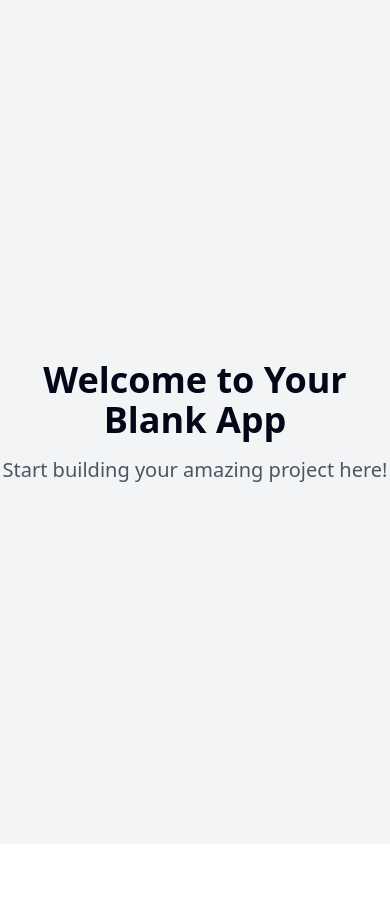
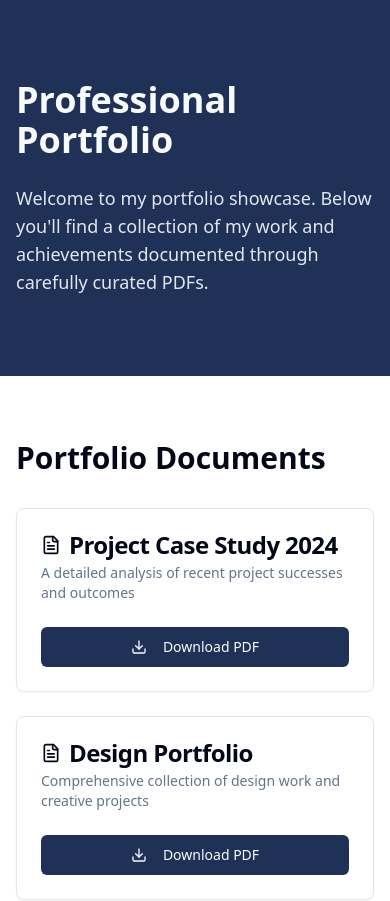
Before and after one commit to diegooabreu/pdf-folio-display, a React (Vite) app: page / in a window 390 px wide. Shown: the top 901 px of the page. Before the commit the page ends 844 px from the top, so only its background shows below. Built offline with nearby package versions, Linux system fonts and the light colour scheme.

Commit message:
Add portfolio website
Implement a website to display a portfolio of PDFs.

```diff
--- /dev/null
+++ b/src/components/Hero.tsx
@@ -0,0 +1,18 @@
+
+import React from 'react';
+
+const Hero = () => {
+  return (
+    <div className="py-20 bg-primary text-primary-foreground">
+      <div className="container mx-auto px-4">
+        <h1 className="text-4xl md:text-6xl font-bold mb-6">Professional Portfolio</h1>
+        <p className="text-lg md:text-xl max-w-2xl opacity-90">
+          Welcome to my portfolio showcase. Below you'll find a collection of my work
+          and achievements documented through carefully curated PDFs.
+        </p>
+      </div>
+    </div>
+  );
+};
+
+export default Hero;
--- /dev/null
+++ b/src/components/PDFCard.tsx
@@ -0,0 +1,35 @@
+
+import React from 'react';
+import { Card, CardHeader, CardTitle, CardDescription, CardContent } from "@/components/ui/card";
+import { Button } from "@/components/ui/button";
+import { Download, FileText } from "lucide-react";
+
+interface PDFCardProps {
+  title: string;
+  description: string;
+  downloadUrl: string;
+}
+
+const PDFCard = ({ title, description, downloadUrl }: PDFCardProps) => {
+  return (
+    <Card className="w-full transition-all duration-300 hover:shadow-lg">
+      <CardHeader>
+        <CardTitle className="flex items-center gap-2">
+          <FileText className="h-5 w-5" />
+          {title}
+        </CardTitle>
+        <CardDescription>{description}</CardDescription>
+      </CardHeader>
+      <CardContent>
+        <Button asChild className="w-full">
+          <a href={downloadUrl} download>
+            <Download className="mr-2 h-4 w-4" />
+            Download PDF
+          </a>
+        </Button>
+      </CardContent>
+    </Card>
+  );
+};
+
+export default PDFCard;
--- a/src/index.css
+++ b/src/index.css
@@ -1,3 +1,4 @@
+
 @tailwind base;
 @tailwind components;
 @tailwind utilities;
@@ -6,87 +7,24 @@
   :root {
     --background: 0 0% 100%;
     --foreground: 222.2 84% 4.9%;
-
     --card: 0 0% 100%;
     --card-foreground: 222.2 84% 4.9%;
-
     --popover: 0 0% 100%;
     --popover-foreground: 222.2 84% 4.9%;
-
-    --primary: 222.2 47.4% 11.2%;
+    --primary: 221 47% 23%;
     --primary-foreground: 210 40% 98%;
-
     --secondary: 210 40% 96.1%;
     --secondary-foreground: 222.2 47.4% 11.2%;
-
     --muted: 210 40% 96.1%;
     --muted-foreground: 215.4 16.3% 46.9%;
-
     --accent: 210 40% 96.1%;
     --accent-foreground: 222.2 47.4% 11.2%;
-
     --destructive: 0 84.2% 60.2%;
     --destructive-foreground: 210 40% 98%;
-
     --border: 214.3 31.8% 91.4%;
     --input: 214.3 31.8% 91.4%;
-    --ring: 222.2 84% 4.9%;
-
+    --ring: 221 47% 23%;
     --radius: 0.5rem;
-
-    --sidebar-background: 0 0% 98%;
-
-    --sidebar-foreground: 240 5.3% 26.1%;
-
-    --sidebar-primary: 240 5.9% 10%;
-
-    --sidebar-primary-foreground: 0 0% 98%;
-
-    --sidebar-accent: 240 4.8% 95.9%;
-
-    --sidebar-accent-foreground: 240 5.9% 10%;
-
-    --sidebar-border: 220 13% 91%;
-
-    --sidebar-ring: 217.2 91.2% 59.8%;
-  }
-
-  .dark {
-    --background: 222.2 84% 4.9%;
-    --foreground: 210 40% 98%;
-
-    --card: 222.2 84% 4.9%;
-    --card-foreground: 210 40% 98%;
-
-    --popover: 222.2 84% 4.9%;
-    --popover-foreground: 210 40% 98%;
-
-    --primary: 210 40% 98%;
-    --primary-foreground: 222.2 47.4% 11.2%;
-
-    --secondary: 217.2 32.6% 17.5%;
-    --secondary-foreground: 210 40% 98%;
-
-    --muted: 217.2 32.6% 17.5%;
-    --muted-foreground: 215 20.2% 65.1%;
-
-    --accent: 217.2 32.6% 17.5%;
-    --accent-foreground: 210 40% 98%;
-
-    --destructive: 0 62.8% 30.6%;
-    --destructive-foreground: 210 40% 98%;
-
-    --border: 217.2 32.6% 17.5%;
-    --input: 217.2 32.6% 17.5%;
-    --ring: 212.7 26.8% 83.9%;
-    --sidebar-background: 240 5.9% 10%;
-    --sidebar-foreground: 240 4.8% 95.9%;
-    --sidebar-primary: 224.3 76.3% 48%;
-    --sidebar-primary-foreground: 0 0% 100%;
-    --sidebar-accent: 240 3.7% 15.9%;
-    --sidebar-accent-foreground: 240 4.8% 95.9%;
-    --sidebar-border: 240 3.7% 15.9%;
-    --sidebar-ring: 217.2 91.2% 59.8%;
   }
 }
 
@@ -94,7 +32,6 @@
   * {
     @apply border-border;
   }
-
   body {
     @apply bg-background text-foreground;
   }
--- a/src/pages/Index.tsx
+++ b/src/pages/Index.tsx
@@ -1,12 +1,44 @@
-// Update this page (the content is just a fallback if you fail to update the page)
+
+import React from 'react';
+import Hero from '../components/Hero';
+import PDFCard from '../components/PDFCard';
 
 const Index = () => {
+  // Example portfolio items - replace with your actual PDFs
+  const portfolioItems = [
+    {
+      title: "Project Case Study 2024",
+      description: "A detailed analysis of recent project successes and outcomes",
+      downloadUrl: "#", // Replace with actual PDF URL
+    },
+    {
+      title: "Design Portfolio",
+      description: "Comprehensive collection of design work and creative projects",
+      downloadUrl: "#", // Replace with actual PDF URL
+    },
+    {
+      title: "Technical Documentation",
+      description: "Technical specifications and implementation details",
+      downloadUrl: "#", // Replace with actual PDF URL
+    },
+  ];
+
   return (
-    <div className="min-h-screen flex items-center justify-center bg-gray-100">
-      <div className="text-center">
-        <h1 className="text-4xl font-bold mb-4">Welcome to Your Blank App</h1>
-        <p className="text-xl text-gray-600">Start building your amazing project here!</p>
-      </div>
+    <div className="min-h-screen">
+      <Hero />
+      <main className="container mx-auto px-4 py-16">
+        <h2 className="text-3xl font-bold mb-8">Portfolio Documents</h2>
+        <div className="grid grid-cols-1 md:grid-cols-2 lg:grid-cols-3 gap-6">
+          {portfolioItems.map((item, index) => (
+            <PDFCard
+              key={index}
+              title={item.title}
+              description={item.description}
+              downloadUrl={item.downloadUrl}
+            />
+          ))}
+        </div>
+      </main>
     </div>
   );
 };
```
